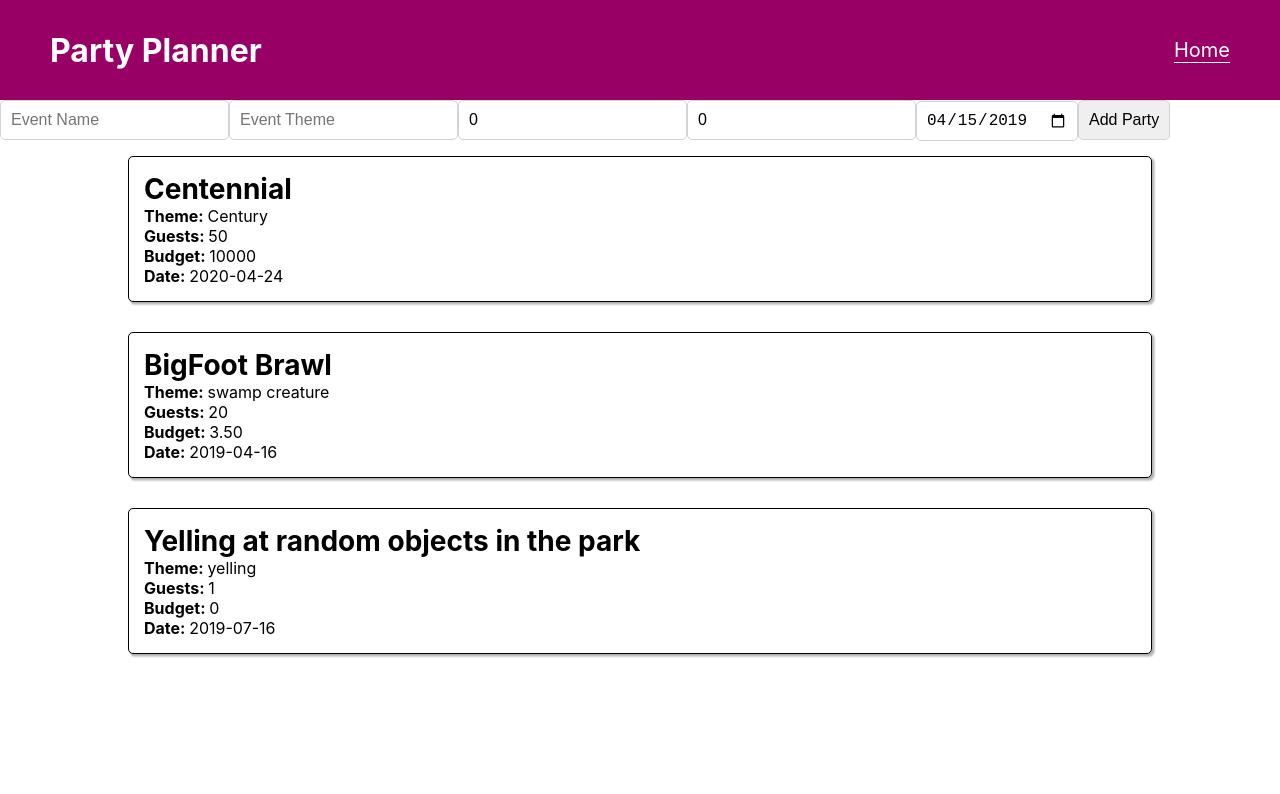
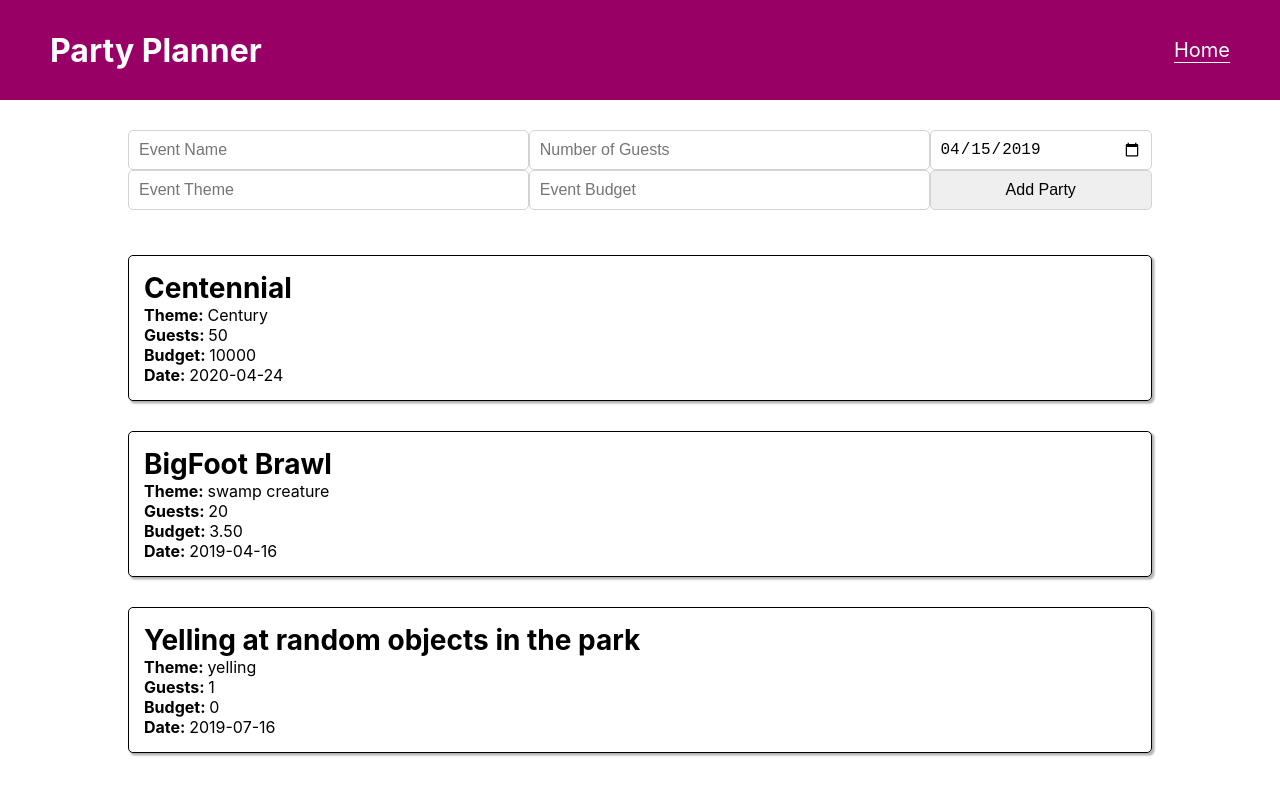
Before and after one commit to partyplannerlambda/ppl-frontend, a React (Create React App) app: page / in a window 1280 px wide. Shown: the top 794 px of the page. Built offline with nearby package versions, Linux system fonts and the light colour scheme.

Commit message:
styled party form

```diff
--- a/src/components/EventForm.js
+++ b/src/components/EventForm.js
@@ -1,4 +1,5 @@
 import React, {useState} from 'react';
+import styled from 'styled-components';
 
 // maybe this could be memoized inside the component?
 function resetFormState(){
@@ -33,7 +34,8 @@ export default function(props){
     }
 
     return(
-        <form onSubmit={handleSubmit}>
+        <EventForm onSubmit={handleSubmit}>
+            <div className="formCol">
                 <input
                     type="text"
                     name="name"
@@ -48,20 +50,24 @@ export default function(props){
                     value={formInputs.theme}
                     onChange={handleInput}
                 />
+            </div>
+            <div className="formCol">
                 <input
-                type="text"
+                    type="number"
                     name="n_of_guests"
                     placeholder="Number of Guests"
-                value={formInputs.n_of_guests}
+                    value={formInputs.n_of_guests || undefined}
                     onChange={handleInput}
                 />
                 <input
                     type="number"
                     name="budget"
                     placeholder="Event Budget"
-                value={formInputs.budget}
+                    value={formInputs.budget || undefined}
                     onChange={handleInput}
                 />
+            </div>
+            <div className="formCol last">
                 <input
                     type="date"
                     name="date"
@@ -70,6 +76,33 @@ export default function(props){
                     onChange={handleInput}
                 />
                 <button type="submit">Add Party</button>
-        </form>
+            </div>
+        </EventForm>
     )
 }
+
+const EventForm = styled.form`
+    padding: 30px 0;
+
+    width: 80%;
+    margin: 0 auto;
+    display: flex;
+
+    .formCol {
+        input {
+            width: 100%;
+        }
+        button {
+            width: 100%;
+        }
+    }
+
+    @media (max-width: 700px) {
+        flex-direction: column;
+
+        .formCol {
+            display: flex;
+        }
+    }
+
+`
```
Lines whose indentation alone changed are shown as unchanged.
